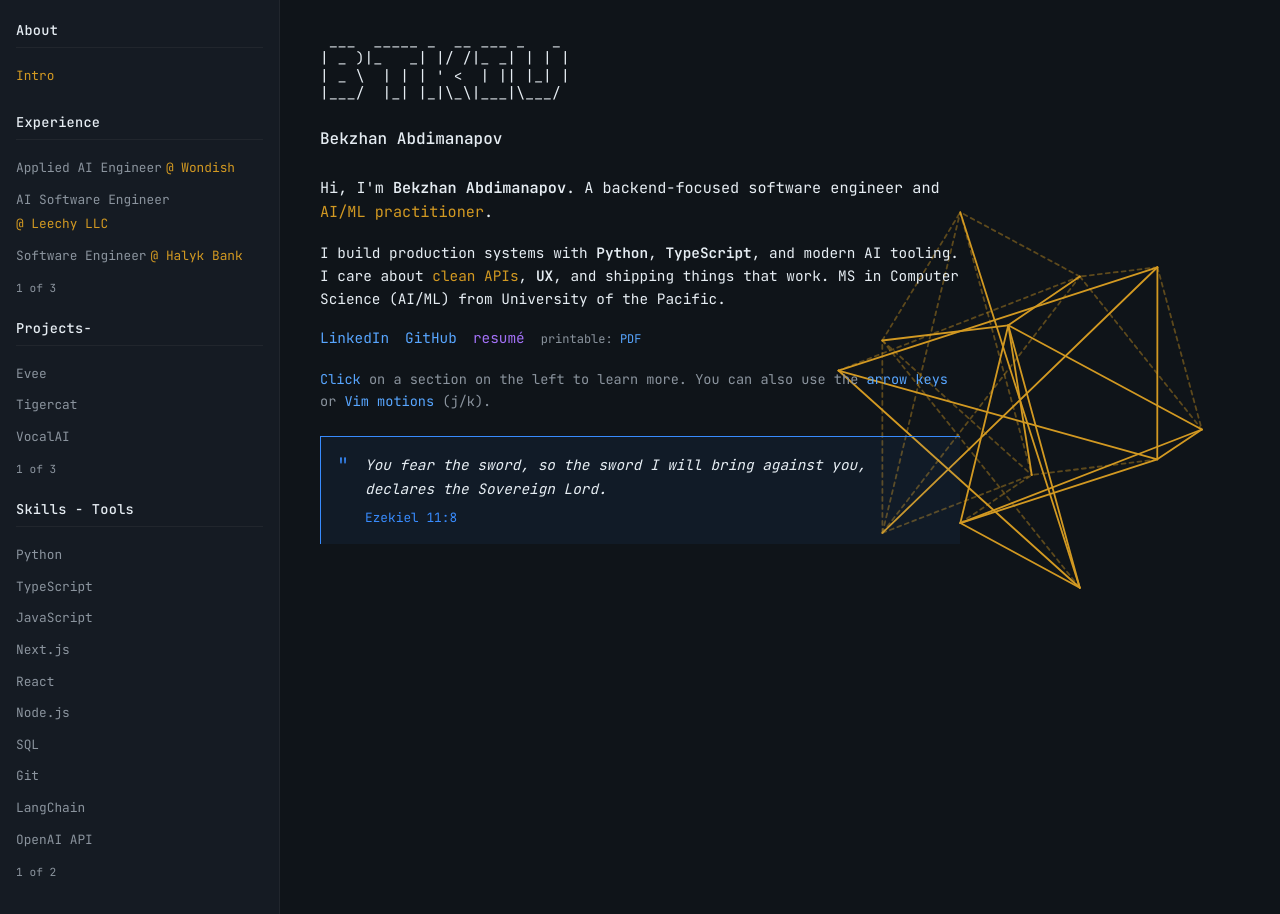
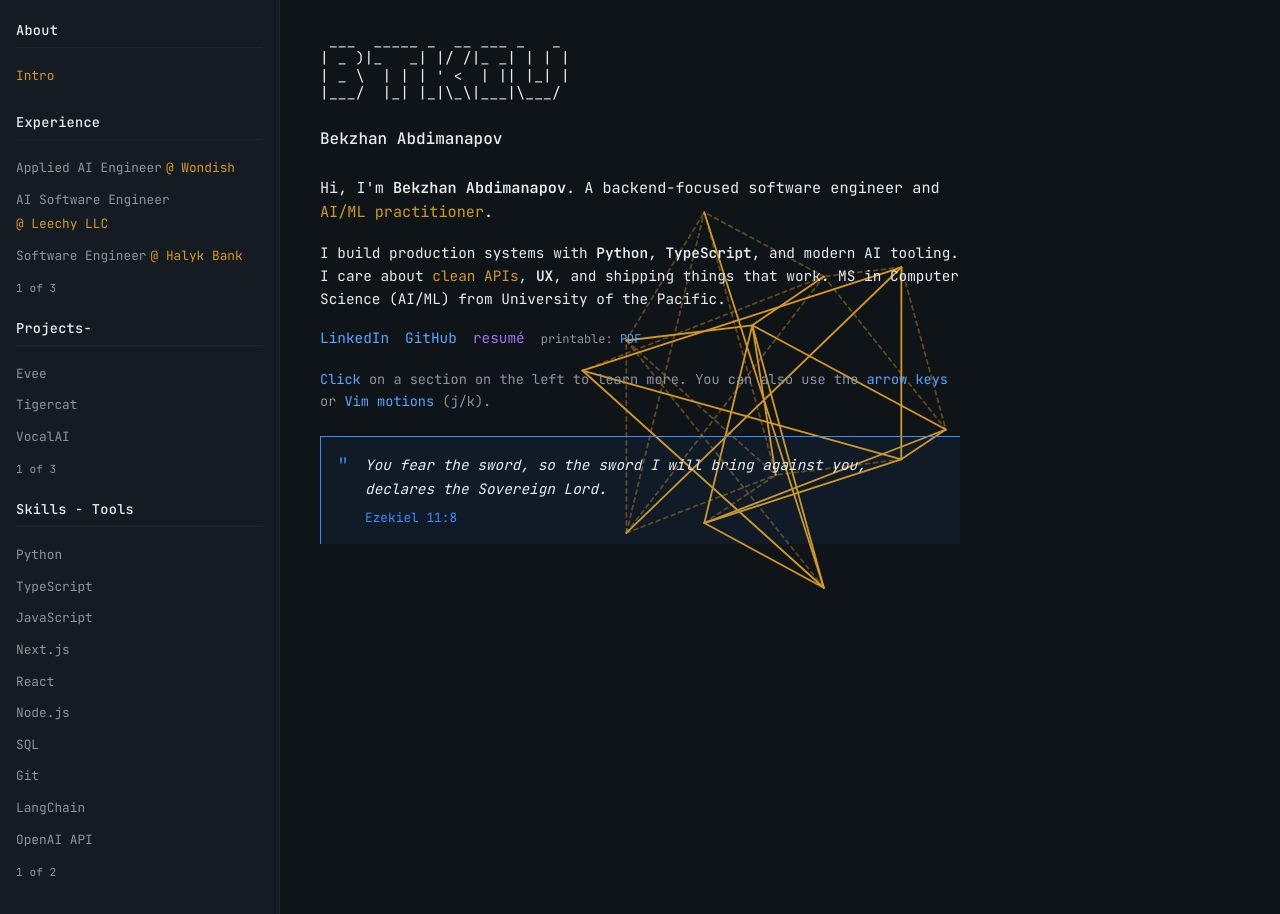
Before and after one commit to theonlybex/theonlybex.github.io, a plain HTML site: page index.html in a window 1280 px wide. Drawn offline with Linux system fonts and the light colour scheme.

```diff
--- a/index.html
+++ b/index.html
@@ -57,7 +57,7 @@
       .content-section ul li { margin-bottom: 0.5rem; }
       .content-section .skills-detail { list-style: none; padding-left: 0; }
       .pagination { font-size: 0.7rem; color: var(--text-muted); margin-top: 0.5rem; display: block; }
-      .icosahedron-wrap { position: fixed; top: 0; right: 0; width: 42%; max-width: 520px; height: 100vh; display: flex; align-items: center; justify-content: center; z-index: 0; pointer-events: none; }
+      .icosahedron-wrap { position: fixed; top: 0; right: 20%; width: 42%; max-width: 520px; height: 100vh; display: flex; align-items: center; justify-content: center; z-index: 0; pointer-events: none; }
       .app > .content { position: relative; z-index: 1; }
       .app > .sidebar { position: relative; z-index: 1; }
       #icosahedron { width: 100%; height: 100%; display: block; }
--- a/style.css
+++ b/style.css
@@ -116,7 +116,7 @@ body {
 .icosahedron-wrap {
   position: fixed;
   top: 0;
-  right: 0;
+  right: 20%;
   width: 42%;
   max-width: 520px;
   height: 100vh;
```
